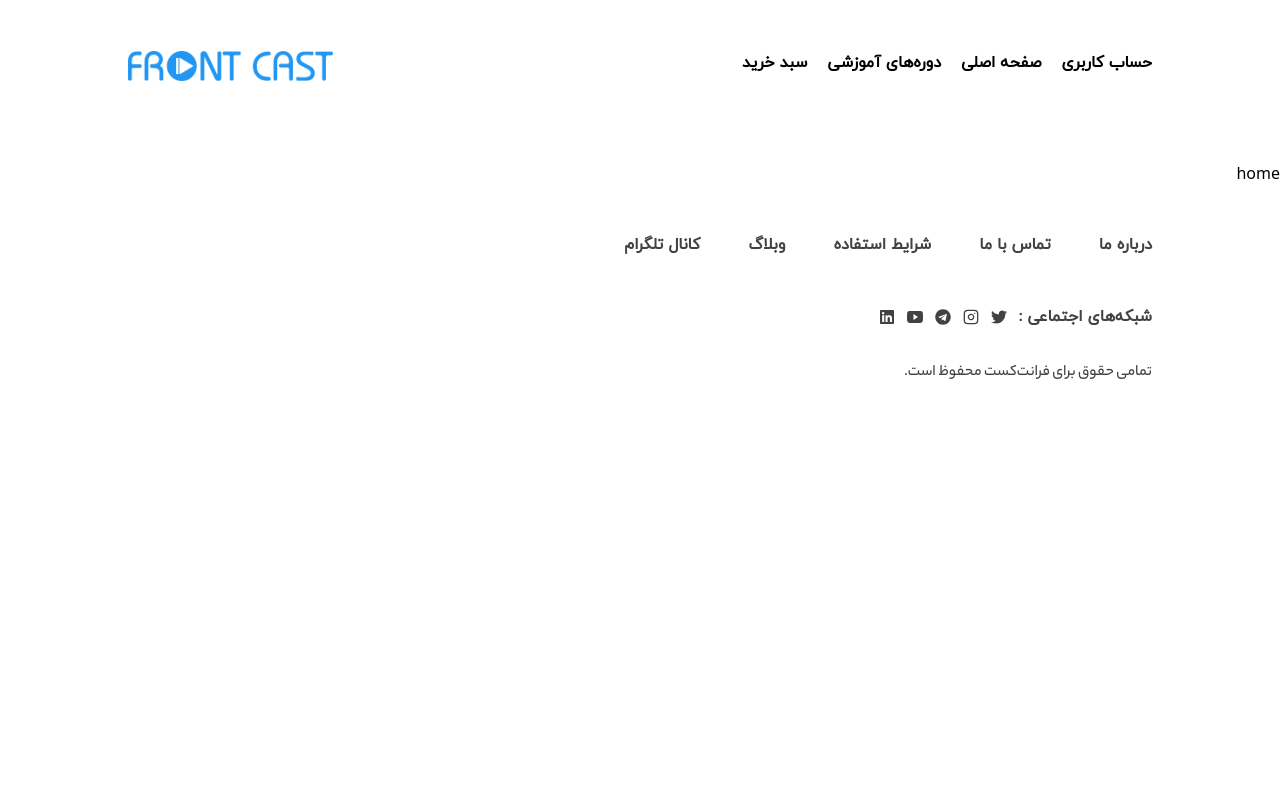
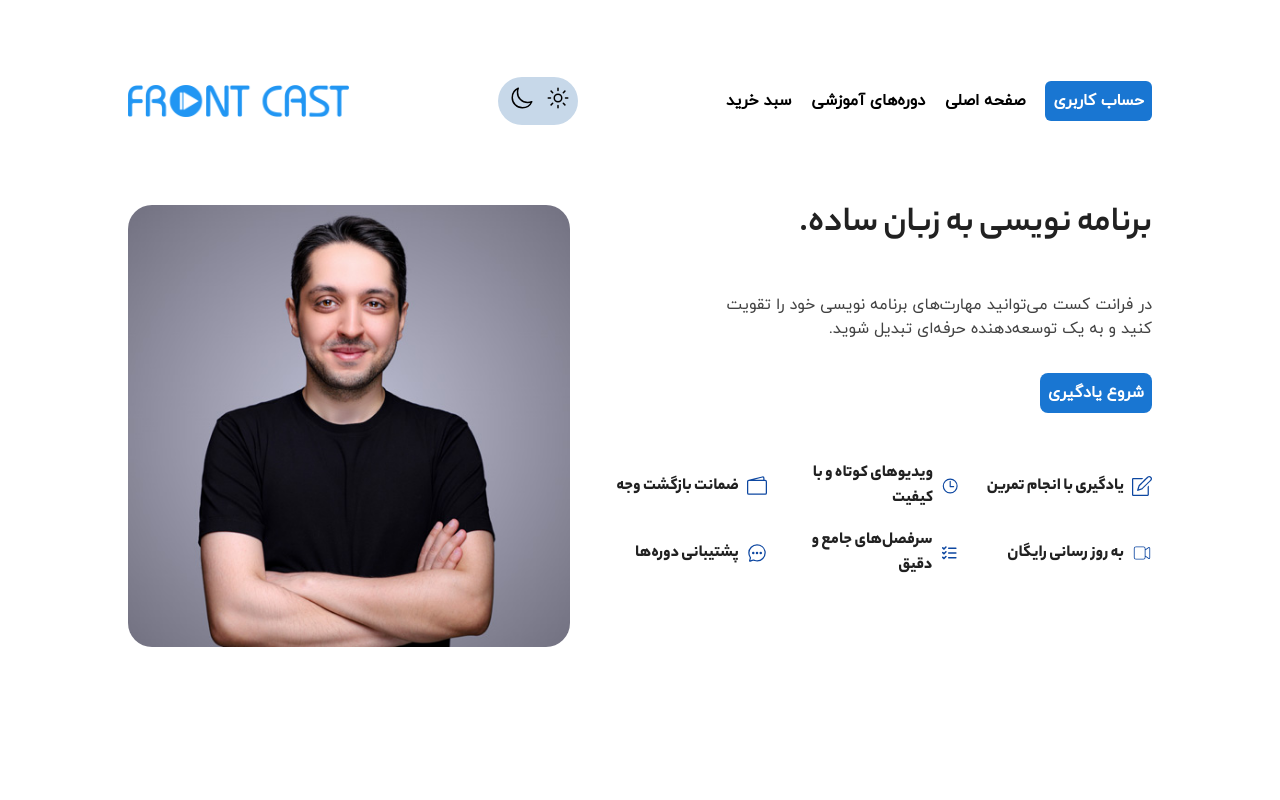
Before and after one commit to ArefeRez/FrontCast, a React (Vite) app: page / in a window 1280 px wide. Shown: the top 800 px of the page. Built offline with nearby package versions, Linux system fonts and the light colour scheme.

Commit message:
Header & Footer

```diff
--- a/src/App.jsx
+++ b/src/App.jsx
@@ -2,12 +2,15 @@ import { useState } from "react";
 import Layout from "./Layout";
 import { Route } from "react-router";
 import { Routes } from "react-router";
+import Home from "./pages/Home";
 function App() {
   return (
 
     <Routes>
-      <Route path="/" element={<Layout>home</Layout>}/>
+      <Route path="/" element={<Layout>{<Home/>}</Layout>}/>
       <Route path="/myAccount" element={<Layout>myAccount</Layout>}/>
+      <Route path="/course" element={<Layout>course</Layout>}/>
+      <Route path="/cart" element={<Layout>cart</Layout>}/>
     </Routes>
   );
 }
--- a/src/components/Footer.jsx
+++ b/src/components/Footer.jsx
@@ -4,6 +4,7 @@ import { LuInstagram } from "react-icons/lu";
 const Footer= () =>{
     return(
         <>
+        <div className=" bg-[#f8f9fa]">
         <div className="w-4/5 mx-auto flex flex-col lg:items-start items-center">
         <div>
             <ul className="text-center flex flex-col md:flex-row font-[iranyekanwebregular] gap-12 mt-12 font-bold">
@@ -26,6 +27,7 @@ const Footer= () =>{
             <p className="mt-8 font-[YekanBakhMedium]">تمامی حقوق برای فرانت‌کست محفوظ است.</p>
         </div>
         </div>
+        </div>
         </>
     )
 }
--- a/src/components/Header.jsx
+++ b/src/components/Header.jsx
@@ -1,20 +1,74 @@
 import { Link } from "react-router";
 import logo from "/src/assets/frontcast-logo-top.png";
-const Header= () => {
-    return(
-        <>
-        <div className="flex justify-between mt-[4%] w-4/5 mx-auto mb-20">
-            <div>
-            <ul className="flex gap-5 font-bold font-[iranyekanwebregular]">
-                <li className="hover:text-[#0d6efd] cursor-pointer transition duration-350 "> <Link to={'/myaccount'}>حساب کاربری</Link> </li>
-                <li className="hover:text-[#0d6efd] cursor-pointer transition duration-350">صفحه اصلی</li>
-                <li className="hover:text-[#0d6efd] cursor-pointer transition duration-350">دوره‌های آموزشی</li>
-                <li className="hover:text-[#0d6efd] cursor-pointer transition duration-350 ">سبد خرید</li>
-            </ul>
-            </div>
-            <div className="w-[20%]"><img src={logo} alt="" /></div>
+import { RxHamburgerMenu } from "react-icons/rx";
+import { useState } from "react";
+import { IoMoonOutline, IoSunnyOutline } from "react-icons/io5";
+const Header = () => {
+  const [burgerMenu, setburgerMenu] = useState(false);
+  return (
+    <div className='w-4/5 mx-auto mb-20 mt-[6%]'>
+      <div className="flex justify-between items-center ">
+        <div className="hidden lg:block">
+          <ul className="flex gap-5 font-bold items-center font-[iranyekanwebregular] ">
+            <li className="text-[#ffffff] p-2 rounded-[6px] hover:bg-[#1565c0] bg-[#1976d2] cursor-pointer transition duration-350 ">
+              {" "}
+              <Link to={"/myaccount"}>حساب کاربری</Link>{" "}
+            </li>
+            <li className="hover:text-[#0d6efd] cursor-pointer transition duration-350">
+              <Link to={"/"}>صفحه اصلی</Link>
+            </li>
+            <li className="hover:text-[#0d6efd] cursor-pointer transition duration-350">
+              <Link to={"/course"}>دوره‌های آموزشی</Link>
+            </li>
+            <li className="hover:text-[#0d6efd] cursor-pointer transition duration-350 ">
+              <Link to={"/cart"}>سبد خرید</Link>
+            </li>
+          </ul>
         </div>
-        </>
-    )
-}
+
+        <div className="flex flex-col">
+          <div
+            onClick={() => setburgerMenu(!burgerMenu)}
+            className="block lg:hidden opacity-[0.55]"
+          >
+            <RxHamburgerMenu className="pl-2 pr-2 rounded-[5px] font-bold text-4xl w-11  border-1 border-[#0000008c]" />
+          </div>
+          <div className=" hidden lg:block text-2xl bg-[#c7d8e9] w-20  p-2 items-center rounded-4xl">
+            <button className="ml-3" ><IoSunnyOutline /></button>
+            <button ><IoMoonOutline /></button>
+          </div>
+        </div>
+
+
+          <img src={logo} className="max-h-8" alt="" />
+
+      </div>
+      <div
+        className={`block lg:hidden w-full bg-[#eee] rounded-b-lg overflow-hidden transition-[60px] duration-700 ease-in-out ${
+          burgerMenu
+            ? "max-h-60 opacity-100 translate-y-0"
+            : "max-h-0  opacity-0"
+        }`}
+      >
+        {burgerMenu && (
+          <ul className=" flex flex-col gap-5 p-5 font-bold text-[#212121] font-[iranyekanwebregular]">
+            <li className="p-2 rounded-[6px] w-28 hover:bg-[#1565c0] text-[#ffffff] bg-[#1976d2] cursor-pointer transition duration-350">
+              {" "}
+              <Link to={"/myaccount"}>حساب کاربری</Link>{" "}
+            </li>
+            <li className="hover:text-[#0d6efd] cursor-pointer transition duration-350">
+              <Link to={"/"}>صفحه اصلی</Link>
+            </li>
+            <li className="hover:text-[#0d6efd] cursor-pointer transition duration-350">
+              <Link to={"/course"}>دوره‌های آموزشی</Link>
+            </li>
+            <li className="hover:text-[#0d6efd] cursor-pointer transition duration-350 ">
+              <Link to={"/cart"}>سبد خرید</Link>
+            </li>
+          </ul>
+        )}
+      </div>
+    </div>
+  );
+};
 export default Header;
--- /dev/null
+++ b/src/pages/Home.jsx
@@ -0,0 +1,56 @@
+import { SlNote } from "react-icons/sl";
+import masood from "/src/assets/masood.jpg";
+import { IoChatbubbleEllipsesOutline, IoTimeOutline } from "react-icons/io5";
+import { BsWallet2 } from "react-icons/bs";
+import { CiVideoOn } from "react-icons/ci";
+import { TbListCheck } from "react-icons/tb";
+import { Link } from "react-router";
+const Home = () => {
+  return (
+    <>
+      <div className="flex w-4/5 mx-auto gap-5">
+        <div className="">
+          <p className="font-[YekanBakhBold] text-[#212121] text-4xl mb-12">برنامه نویسی به زبان ساده.</p>
+
+          <p className="text-[#424242] font-[iranyekanwebregular] text-[1rem] w-[80%]">
+            در فرانت کست می‌توانید مهارت‌های برنامه نویسی خود را تقویت کنید و به
+            یک توسعه‌دهنده حرفه‌ای تبدیل شوید.
+          </p>
+          <button className="text-[#ffffff] bg-[#1976d2] mb-12 mt-8 p-2 rounded-[8px] font-[iranyekanwebregular] font-bold cursor-pointer"><Link to={"/course"}>شروع یادگیری</Link> </button>
+          <ul className=" grid-cols-2	md:grid-cols-3 grid w-[100%] text-[17px] gap-4 text-[#0d47a1] font-[YekanBakhHeavy] font-bold">
+            <div className="items-center flex">
+          <SlNote className="text-[20px]" />
+            <li className="mr-2 text-[#212121]">یادگیری با انجام تمرین</li>
+            </div>
+            <div className="items-center flex">
+            <IoTimeOutline className="text-[20px]" />
+            <li className="mr-2 text-[#212121]">
+            ویدیوهای کوتاه و با کیفیت</li>
+            </div>
+            <div className="items-center flex">
+            <BsWallet2 className="text-[20px]" />
+            <li className="mr-2 text-[#212121]">ضمانت بازگشت وجه</li>
+            </div>
+          <div className="items-center flex"><CiVideoOn className="text-[20px]" />
+            <li className="mr-2 text-[#212121]">
+            به روز رسانی رایگان</li></div>
+            <div className="items-center flex"> <TbListCheck className="text-[20px]" />
+            <li className="mr-2 text-[#212121]">سرفصل‌های جامع و دقیق</li></div>
+           <div className="items-center flex"><IoChatbubbleEllipsesOutline className="text-[20px]" />
+            <li className="mr-2 text-[#212121]">
+            پشتیبانی دوره‌ها</li></div>
+
+          </ul>
+        </div>
+
+        <div className=" lg:block hidden  w-[58%]">
+          <img className="rounded-3xl" src={masood} alt="" />
+        </div>
+      </div>
+      <div className=" w-4/5 mx-auto gap-5 mt-40">
+        <p className="font-[YekanBakhBold] text-[#212121] text-4xl mb-20">دوره‌های آموزشی</p>
+      </div>
+    </>
+  );
+};
+export default Home;
```
Also changed, not shown: src/assets/masood.jpg (added).
